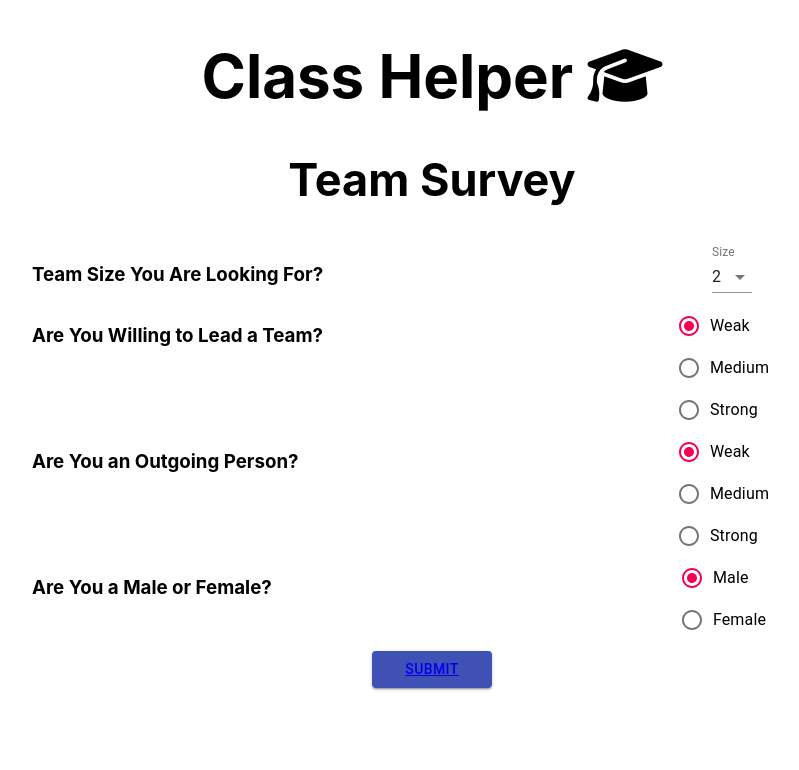
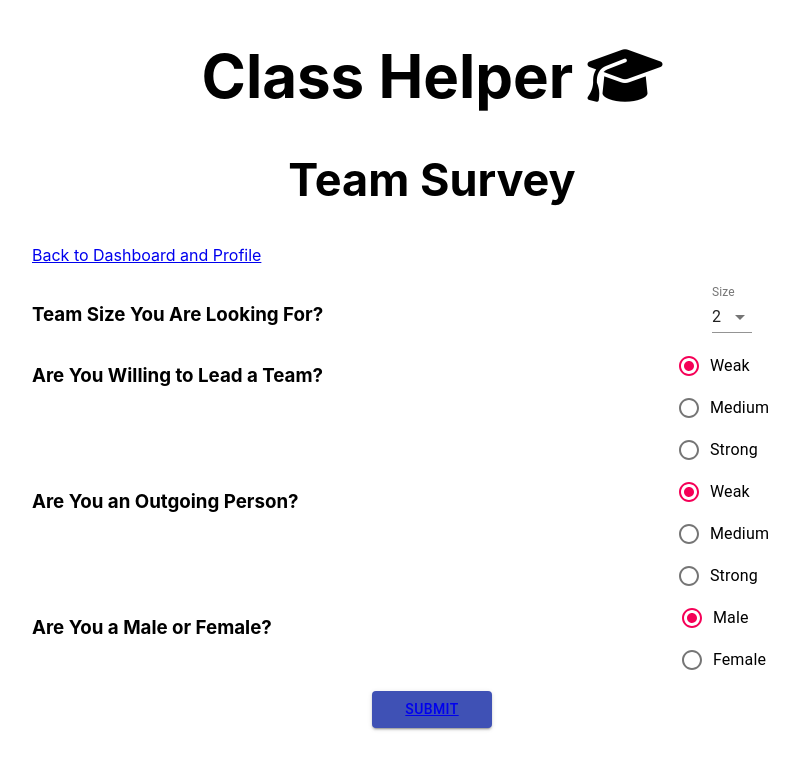
Before and after one commit to seansio1995/ClassHelper, a React (Create React App) app: page /CourseHomepageStudentSurvey in a window 1280 px wide. Shown: the top 770 px of the page, without its empty margins (208-1007 px from the left). Built offline with nearby package versions, Linux system fonts and the light colour scheme.

Commit message:
fix some level 3 issues

```diff
--- a/src/InstructorDiscussion.js
+++ b/src/InstructorDiscussion.js
@@ -216,7 +216,9 @@ class InstructorDiscussion extends Component {
 
         return (
                 <div style={pageStyle}>
-                <h1>Discussion</h1>
+                <div style={headerStyle}>
+                    <h2>Discussion</h2>
+                    </div>
                 <Breadcrumbs aria-label="breadcrumb" style={{"margin-bottom": "20px"}}>
                   <StyledBreadcrumb color="inherit" id = "current" label="Current Discussion" onClick={this.handleClickCurrentDiscussion}/>
                   <StyledBreadcrumb color="inherit" id = "history" label="History" onClick={ (e) => this.handleClickHistoryDiscussion("history") }/>
@@ -253,7 +255,7 @@ const pageStyle = {
 }
 
 const headerStyle = {
-    fontSize : "30px",
+    fontSize : "25px",
     textAlign : "center"
 }
 
--- a/src/StudentDiscussion.js
+++ b/src/StudentDiscussion.js
@@ -145,7 +145,9 @@ class StudentDiscussion extends Component {
 
         return (
                 <div style={pageStyle}>
-                    <h1>Discussion</h1>
+                    <div style={headerStyle}>
+                    <h2>Discussion</h2>
+                    </div>
                     <Grid container spacing={3}>
                     	{discussionMessage}
                     </Grid>
@@ -174,7 +176,7 @@ const pageStyle = {
 }
 
 const headerStyle = {
-    fontSize : "30px",
+    fontSize : "25px",
     textAlign : "center"
 }
 
--- a/src/StudentQuiz.js
+++ b/src/StudentQuiz.js
@@ -113,7 +113,7 @@ const pageStyle = {
 }
 
 const headerStyle = {
-    fontSize : "30px",
+    fontSize : "25px",
     textAlign : "center"
 }
 
--- a/src/components/CourseHomepageStudent.js
+++ b/src/components/CourseHomepageStudent.js
@@ -90,7 +90,7 @@ export default function FullWidthTabsSurvey() {
             </div>
             <div style={goBackLinkStyle}>
                 <Link to="/studentHomepage">
-                Back to Homepage and Profile
+                Back to Dashboard and Profile
                 </Link>
             </div>
             <Grid container spacing={3} justify="center"
@@ -248,7 +248,7 @@ const pageStyle = {
         }
 
 const headerStyle = {
-                fontSize: "30px",
+                fontSize: "25px",
             textAlign: "center"
         }
 
@@ -260,6 +260,6 @@ const linkStyle = {
 const goBackLinkStyle = {
     marginBottom: "20px",
     textAlign: "left",
-    marginLeft: "9%"
+    marginLeft: "16%"
 }
         //export default CourseHomepageStudent;
--- a/src/components/CourseHomepageStudentSurvey.js
+++ b/src/components/CourseHomepageStudentSurvey.js
@@ -127,6 +127,11 @@ export default function FullWidthTabs() {
                 <h2>Team Survey</h2>
             </div>
             <div style={{ margin: "0 auto", width: "800px" }}>
+                <div style={goBackLinkStyle}>
+                <Link to="/studentHomepage">
+                Back to Dashboard and Profile
+                </Link>
+            </div>
                 <Grid container >
                     <Grid sm={9}>
                         <h3 align="left" sm={9}>Team Size You Are Looking For? </h3>
@@ -214,4 +219,9 @@ const buttonStyle = {
     marginTop: "10px",
     width: "15%"
 }
+
+const goBackLinkStyle = {
+    marginBottom: "20px",
+    textAlign: "left",
+}
 //export default CourseHomepageStudent;
--- a/src/components/InstructorCourseHomepage.js
+++ b/src/components/InstructorCourseHomepage.js
@@ -88,7 +88,7 @@ export default function FullWidthTabs() {
             </div>
             <div style={goBackLinkStyle}>
                 <Link to="/instructorHomepage">
-                Back to Homepage and Profile
+                Back to Dashboard and Profile
                 </Link>
             </div>
             <Grid container spacing={3} justify="center"
@@ -116,14 +116,17 @@ export default function FullWidthTabs() {
                         onChangeIndex={handleChangeIndex}
                     >
                         <TabPanel value={value} index={0} dir={theme.direction}>
+                        <div style={headerStyle}>
+                                <h2>Introduction</h2>
+                            </div>
                             <Paper className={classes.root} width={1000}>
-                                <h1 align="left">18XXX: Introduction to Software Engineering</h1>
-                                <h1 align="left">Instructor: Mary</h1>
-                                <h1 align="left">Teaching Assistants: Kevin, Stan</h1>
-                                <h1 align="left">Time: 1:00PM - 3:00PM, Monday and Friday</h1>
-                                <h1 align="left">Room: 1027, Building 23</h1>
-                                <h1 align="left">Introduction: Software engineering sees its practitioners as individuals who follow well-defined engineering. </h1>
-                                <h1 align="left">Plan: See this link demo.html/page2/section3</h1>
+                                <h2 align="left">18XXX: Introduction to Software Engineering</h2>
+                                <h2 align="left">Instructor: Mary</h2>
+                                <h2 align="left">Teaching Assistants: Kevin, Stan</h2>
+                                <h2 align="left">Time: 1:00PM - 3:00PM, Monday and Friday</h2>
+                                <h2 align="left">Room: 1027, Building 23</h2>
+                                <h2 align="left">Introduction: Software engineering sees its practitioners as individuals who follow well-defined engineering. </h2>
+                                <h2 align="left">Plan: See this link demo.html/page2/section3</h2>
                             </Paper>
                         </TabPanel>
                         <TabPanel value={value} index={1} dir={theme.direction}>
@@ -155,7 +158,7 @@ const pageStyle = {
 }
 
 const headerStyle = {
-    fontSize: "30px",
+    fontSize: "25px",
     textAlign: "center"
 }
 
@@ -167,5 +170,5 @@ const linkStyle = {
 const goBackLinkStyle = {
     marginBottom: "20px",
     textAlign: "left",
-    marginLeft: "9%"
+    marginLeft: "16%"
 }
--- a/src/components/InstructorLimit.js
+++ b/src/components/InstructorLimit.js
@@ -33,8 +33,8 @@ class InstructorLimit extends Component {
                         <h1>Class Helper <i className="fas fa-graduation-cap" ></i></h1>
                     </Link>
                 </div> */}
-                <div>
-                    <h2>Please select the student you want to limit their browser </h2>
+                <div style = {headerStyle}>
+                    <h2>Select students to limit their browsers </h2>
                 </div>
                 <br></br>
                 <FormControl component="fieldset">
@@ -88,7 +88,7 @@ const pageStyle = {
 }
 
 const headerStyle = {
-    fontSize : "30px",
+    fontSize : "25px",
     textAlign : "center",
 }
 
```
Also changed, not shown: 1 other file (tests, documents, lock files or other folders).
